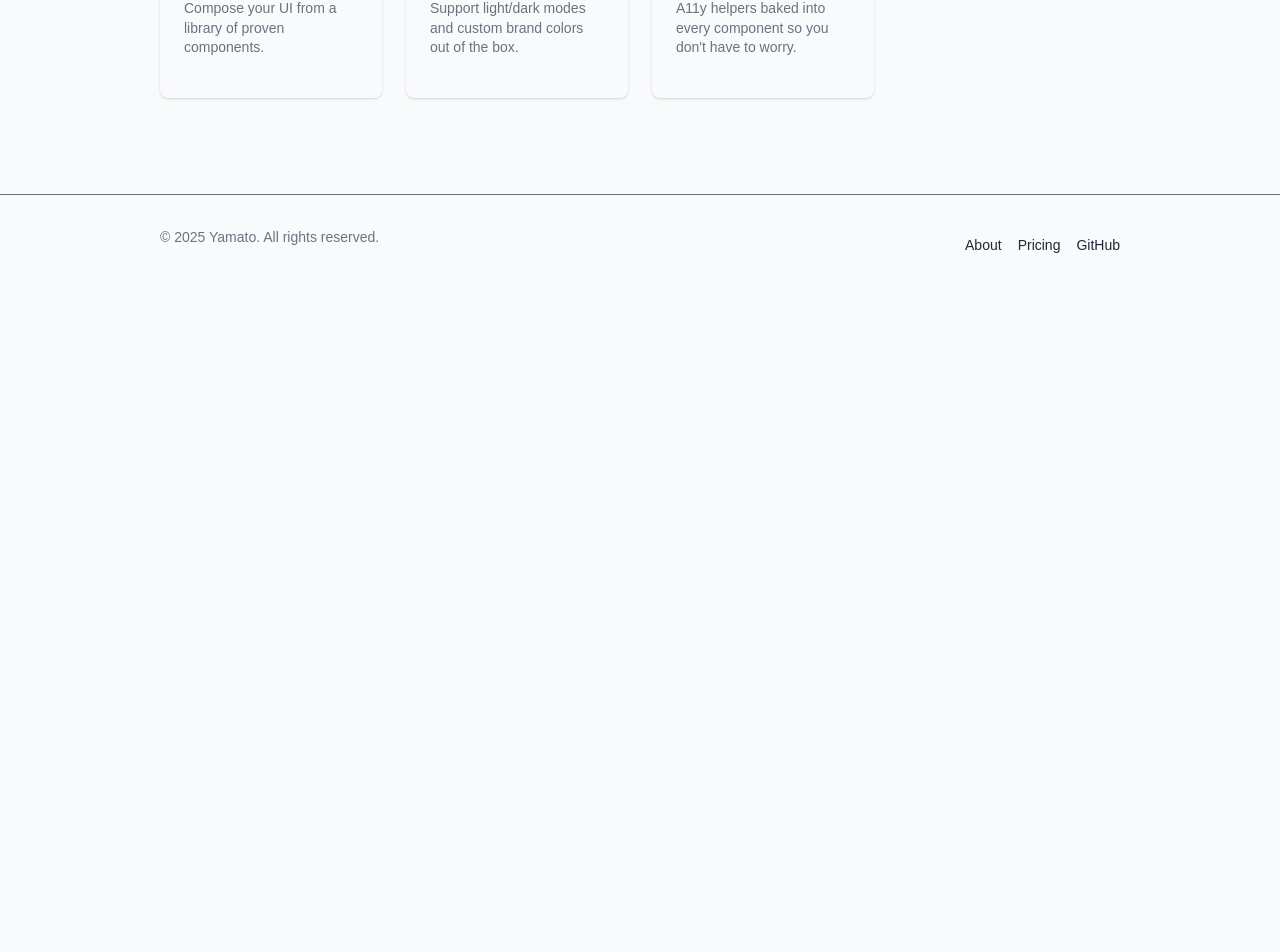
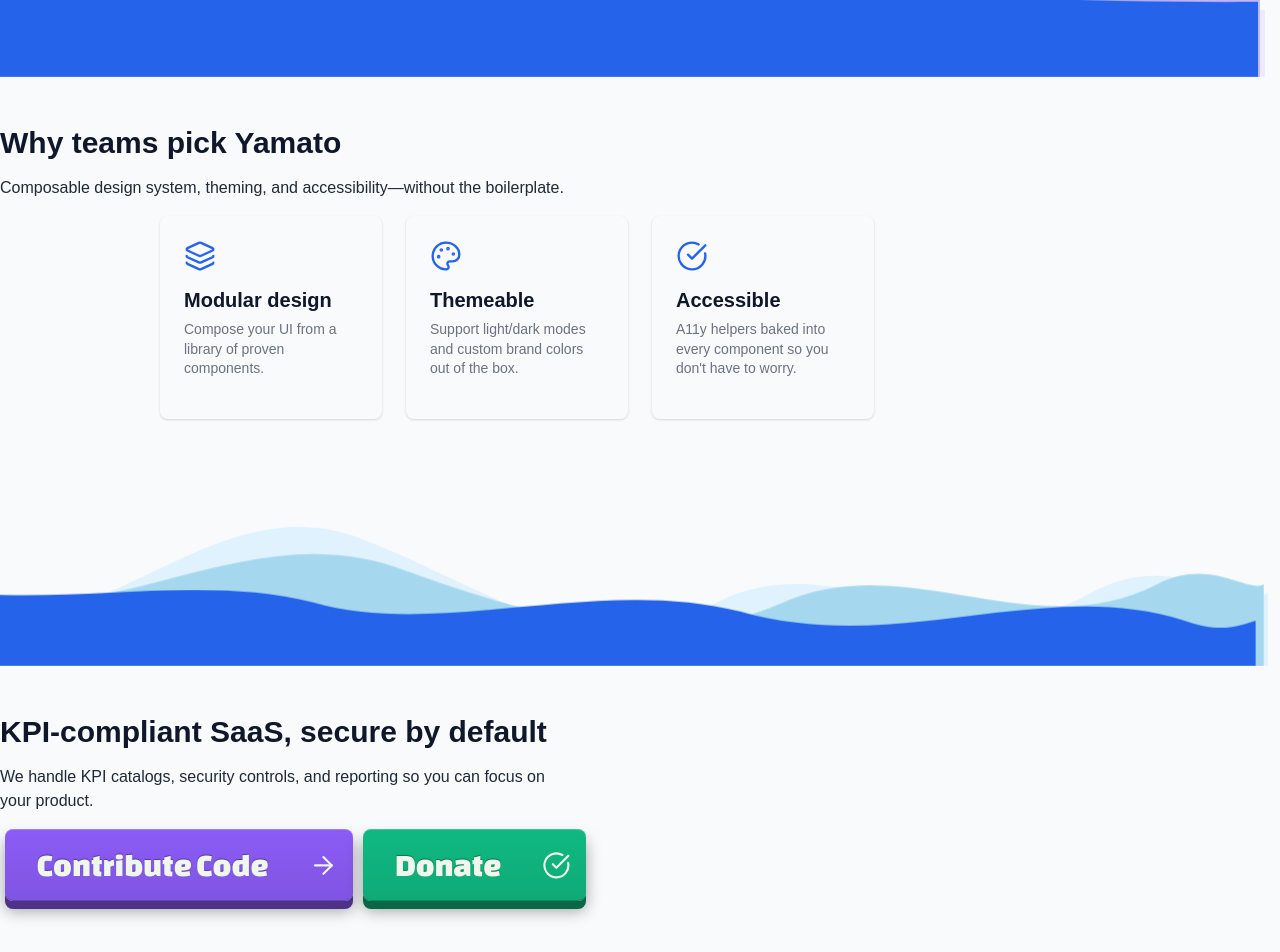
Before and after one commit to abrahamVado/Yamato, a React (Vite) app in the folder web/: page / in a window 1280 px wide. Shown: the part 480-1432 px from the top of the page. Before the commit the page ends 800 px from the top, so only its background shows below. Built offline with nearby package versions, Linux system fonts and the light colour scheme.

Commit message:
chore(adding_wave_animation): create easy front for the next front should be the guy from japan

```diff
--- a/web/src/app/page.tsx
+++ b/web/src/app/page.tsx
@@ -1,40 +1,71 @@
-import React from 'react';
 import PublicNavbar from '@/components/public/PublicNavbar';
 import PublicFooter from '@/components/public/PublicFooter';
 import Hero from '@/components/public/Hero';
 import MarketingCard from '@/components/public/MarketingCard';
+import WavePurple from '@/components/public/WavePurple';
+import WaveBlue from '@/components/public/WaveBlue';
+import WaveGreen from '@/components/public/WaveGreen';
+import Icon from '@/components/ui/Icons';
 
-/**
- * The home page for the public site.  This page demonstrates how to compose
- * reusable marketing components.  In a real application you would fetch
- * content from an API or CMS and pass it as props.
- */
 export default function HomePage() {
   return (
     <>
       <PublicNavbar />
+
+      {/* Section 1: hero */}
       <main>
-        <Hero title="Welcome to Yamato" subtitle="Build secure, performant UIs with ease." />
+        <Hero
+          title="Welcome to Yamato"
+          subtitle="Build secure, performant UIs with ease."
+          ctaLabel="Get Started"
+          onCtaClick={() => (window.location.href = '/docs')}
+        />
+        {/* Top wave divider (purple) */}
+        <WavePurple variant="soft" height={180} drift speeds={[20, 15, 10]} />
+
+        {/* Section 2: feature cards */}
         <section className="cards-section">
+          <header className="section-head">
+            <h2>Why teams pick Yamato</h2>
+            <p className="muted">
+              Composable design system, theming, and accessibility—without the boilerplate.
+            </p>
+          </header>
           <div className="cards-grid">
-            <MarketingCard
-              title="Modular design"
-              description="Compose your UI from a library of proven components."
-              icon="layers"
-            />
-            <MarketingCard
-              title="Themeable"
-              description="Support light/dark modes and custom brand colors out of the box."
-              icon="palette"
-            />
-            <MarketingCard
-              title="Accessible"
-              description="A11y helpers baked into every component so you don't have to worry."
-              icon="checkCircle"
-            />
+            <MarketingCard title="Modular design" description="Compose your UI from a library of proven components." icon="layers" />
+            <MarketingCard title="Themeable" description="Support light/dark modes and custom brand colors out of the box." icon="palette" />
+            <MarketingCard title="Accessible" description="A11y helpers baked into every component so you don't have to worry." icon="checkCircle" />
           </div>
         </section>
+        {/* Wave divider (blue) */}
+        <WaveBlue variant="aggro" height={200} drift speeds={[24, 18, 12]} />
+
+        {/* Section 3: pillars & join/donate CTA */}
+        <section className="cards-section">
+          <header className="section-head">
+            <h2>KPI-compliant SaaS, secure by default</h2>
+            <p className="muted">
+              We handle KPI catalogs, security controls, and reporting so you can focus on your product.
+            </p>
+          </header>
+          {/* List of built-in pillars... (same as before) */}
+          {/* CTA Buttons using button-flex styles */}
+          <div className="button-flex-scope btn-container">
+            <a className="button-flex btn--violet btn--md has-right-icon" href="https://github.com/your-org/your-repo" target="_blank">
+              <span>Contribute Code</span>
+              <span className="button-flex__icon button-flex__icon--right"><Icon name="arrowRight" size={18} /></span>
+            </a>
+            <a className="button-flex btn--emerald btn--md has-right-icon" href="/donate">
+              <span>Donate</span>
+              <span className="button-flex__icon button-flex__icon--right"><Icon name="checkCircle" size={18} /></span>
+            </a>
+          </div>
+        </section>
+        {/* Bottom wave divider (green) */}
+        <WaveGreen variant="soft" height={160} drift speeds={[22, 16, 10]} />
+
       </main>
+
       <PublicFooter />
     </>
   );
--- /dev/null
+++ b/web/src/components/public/Wave.tsx
@@ -0,0 +1,62 @@
+// WavePurple.jsx
+// src/components/public/Wave.tsx
+import React from 'react';
+
+export type WaveVariant = 'soft' | 'aggro';
+
+interface WaveProps {
+  height?: number | string;
+  flip?: boolean;
+  variant?: WaveVariant;
+  drift?: boolean;
+  colors: string[];
+  speeds?: number[];
+  className?: string;
+}
+
+export default function Wave({
+  height = 220,
+  flip = false,
+  variant = 'aggro',
+  drift = true,
+  colors,
+  speeds = [26, 18, 12],
+  className = 'wave wave--section',
+}: WaveProps) {
+  const PATHS_SOFT = [
+    'M0,120 C160,140 320,150 480,140 C680,126 900,100 1120,120 C1260,132 1350,140 1440,138 L1440,220 L0,220 Z',
+    'M0,100 C200,110 340,130 520,125 C760,118 940,108 1180,120 C1320,128 1390,126 1440,124 L1440,220 L0,220 Z',
+    'M0,84 C220,92 440,110 720,112 C1000,114 1240,130 1440,128 L1440,220 L0,220 Z',
+  ];
+
+  const PATHS_AGGRO = [
+    'M0,160 C140,190 260,20 420,80 C560,132 680,230 820,150 C960,80 1100,220 1240,140 C1340,88 1400,160 1440,140 L1440,220 L0,220 Z',
+    'M0,150 C160,170 300,60 460,110 C600,160 760,210 900,150 C1040,90 1180,200 1320,130 C1380,100 1420,140 1440,130 L1440,220 L0,220 Z',
+    'M0,140 C120,150 260,120 380,150 C520,190 700,120 860,160 C1040,210 1200,120 1360,170 C1400,184 1420,176 1440,170 L1440,220 L0,220 Z',
+  ];
+
+  const layers = variant === 'aggro' ? PATHS_AGGRO : PATHS_SOFT;
+
+  return (
+    <div
+      className={className}
+      style={{
+        height: typeof height === 'number' ? `${height}px` : height,
+        transform: flip ? 'scaleY(-1)' : undefined,
+      }}
+      aria-hidden
+    >
+      <svg viewBox="0 0 1440 220" preserveAspectRatio="none">
+        {layers.map((d, i) => (
+          <g
+            key={i}
+            className="layer"
+            style={drift ? { animationDuration: `${speeds[i % speeds.length]}s` } : undefined}
+          >
+            <path d={d} fill={colors[i] || colors[colors.length - 1]} />
+          </g>
+        ))}
+      </svg>
+    </div>
+  );
+}
--- /dev/null
+++ b/web/src/components/public/WaveBlue.tsx
@@ -0,0 +1,5 @@
+// WavePurple.jsx
+import Wave from './Wave';
+export default function WaveBlue(props: any) {
+  return <Wave {...props} colors={['#E0F2FE', '#A5D8EF', 'var(--color-primary, #2563eb)']} />;
+}
--- /dev/null
+++ b/web/src/components/public/WaveGreen.tsx
@@ -0,0 +1,4 @@
+import Wave from './Wave';
+export default function WaveGreen(props: any) {
+  return <Wave {...props} colors={['#DCFCE7', '#BBF7D0', 'var(--color-primary, #10B981)']} />;
+}
--- /dev/null
+++ b/web/src/components/public/WavePurple.tsx
@@ -0,0 +1,4 @@
+import Wave from './Wave';
+export default function WavePurple(props: any) {
+  return <Wave {...props} colors={['#EDE9FE', '#C4B5FD', 'var(--color-primary, #4F46E5)']} />;
+}
--- a/web/src/styles/public/_index.scss
+++ b/web/src/styles/public/_index.scss
@@ -16,3 +16,4 @@
 @use './pages/home';
 @use './pages/about';
 @use './pages/pricing';
+@use './components/waves';
--- /dev/null
+++ b/web/src/styles/public/components/_sections.scss
@@ -0,0 +1,20 @@
+.section-head {
+  max-width: 960px; margin: 0 auto 1.25rem; text-align: center;
+  h2 { font-size: clamp(1.5rem, 2.8vw, 2rem); margin: 0 0 .25rem; }
+  .muted { color: var(--color-muted); max-width: 70ch; margin: 0 auto; }
+}
+
+.grid {
+  display: grid;
+  grid-template-columns: repeat(auto-fit, minmax(220px, 1fr));
+  gap: 12px;
+}
+
+.card {
+  background: var(--color-surface);
+  border: 1px solid var(--color-muted);
+  border-radius: 12px;
+  box-shadow: 0 1px 2px rgba(0,0,0,.05);
+}
+
+.mini { font-size: .95rem; line-height: 1.35; }
--- /dev/null
+++ b/web/src/styles/public/components/_waves.scss
@@ -0,0 +1,23 @@
+.wave {
+  position: relative;
+  width: 100%;
+  overflow: hidden;
+  svg { display: block; width: 100%; height: 100%; }
+  .layer {
+    animation-name: wave-drift;
+    animation-timing-function: linear;
+    animation-iteration-count: infinite;
+  }
+}
+
+/* Subtle horizontal drift to create parallax */
+@keyframes wave-drift {
+  0%   { transform: translateX(0); }
+  50%  { transform: translateX(-2%); }
+  100% { transform: translateX(0); }
+}
+
+/* Utility class to handle negative margin for separators */
+.wave--section {
+  margin-top: -1px;
+}
```
